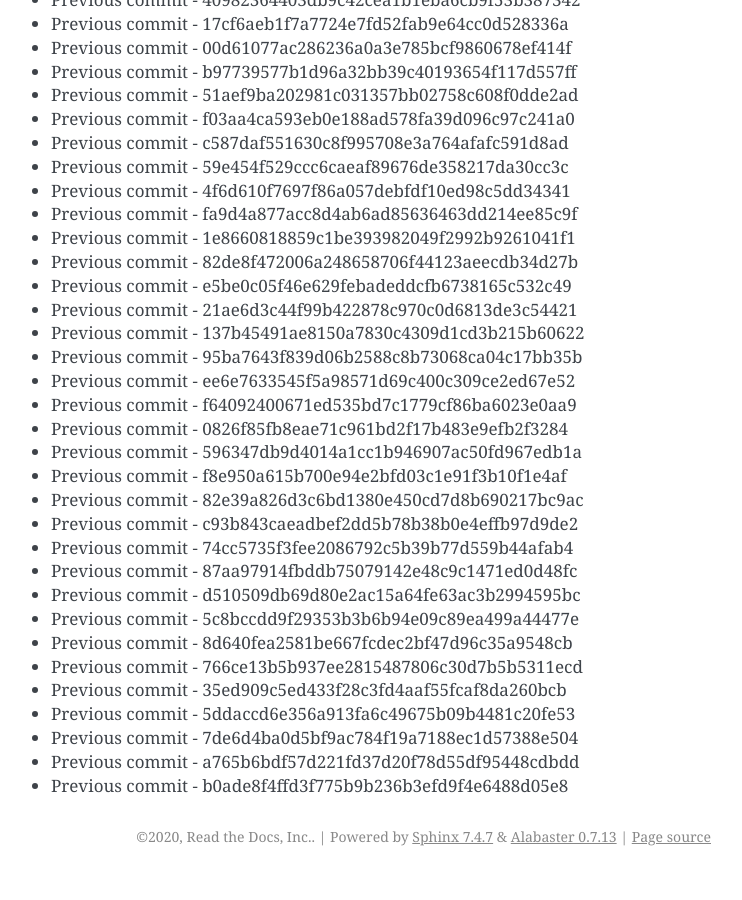
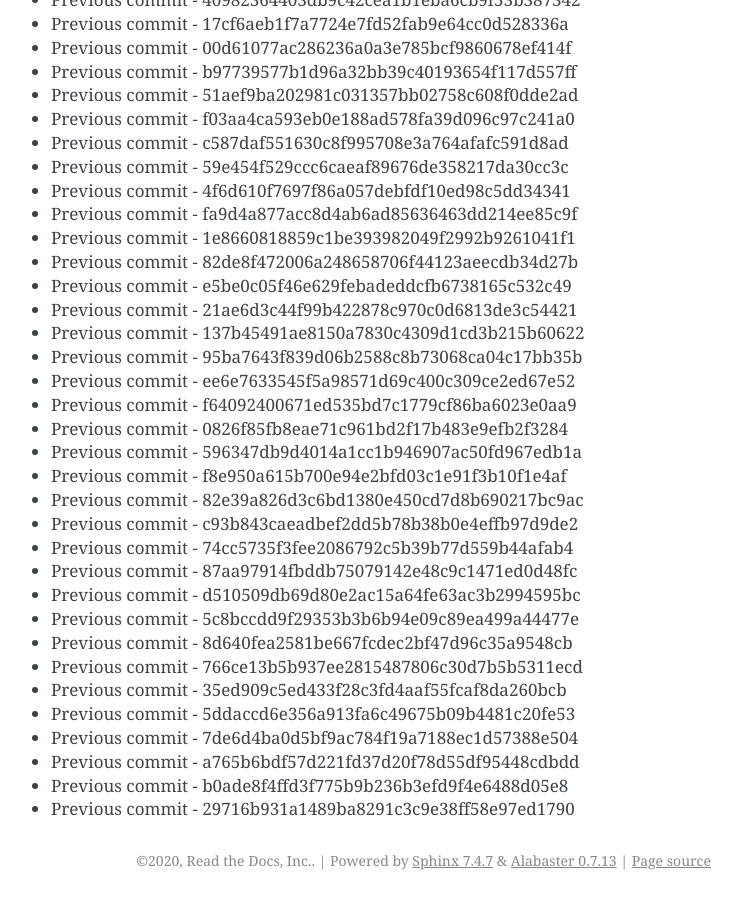
Before and after one commit to readthedocs/rtd-git-stresstest, a Sphinx documentation site: the page built from docs/updates.rst, in a window 1280 px wide and 900 px high, scrolled down 106004 px. Shown: the whole window, without its empty margins (399-1141 px from the left). Built offline with Sphinx 7.4.7, drawn with Linux system fonts in a browser that asks for light colours; before the commit the page ends 106880 px from its top, so only the background shows below that.

Commit message:
Generating commit from previous: 29716b931a1489ba8291c3c9e38ff58e97ed1790

```diff
--- a/docs/updates.rst
+++ b/docs/updates.rst
@@ -4486,3 +4486,4 @@ It can be tested for any performance characteristics.
 * Previous commit - 7de6d4ba0d5bf9ac784f19a7188ec1d57388e504
 * Previous commit - a765b6bdf57d221fd37d20f78d55df95448cdbdd
 * Previous commit - b0ade8f4ffd3f775b9b236b3efd9f4e6488d05e8
+* Previous commit - 29716b931a1489ba8291c3c9e38ff58e97ed1790
```
